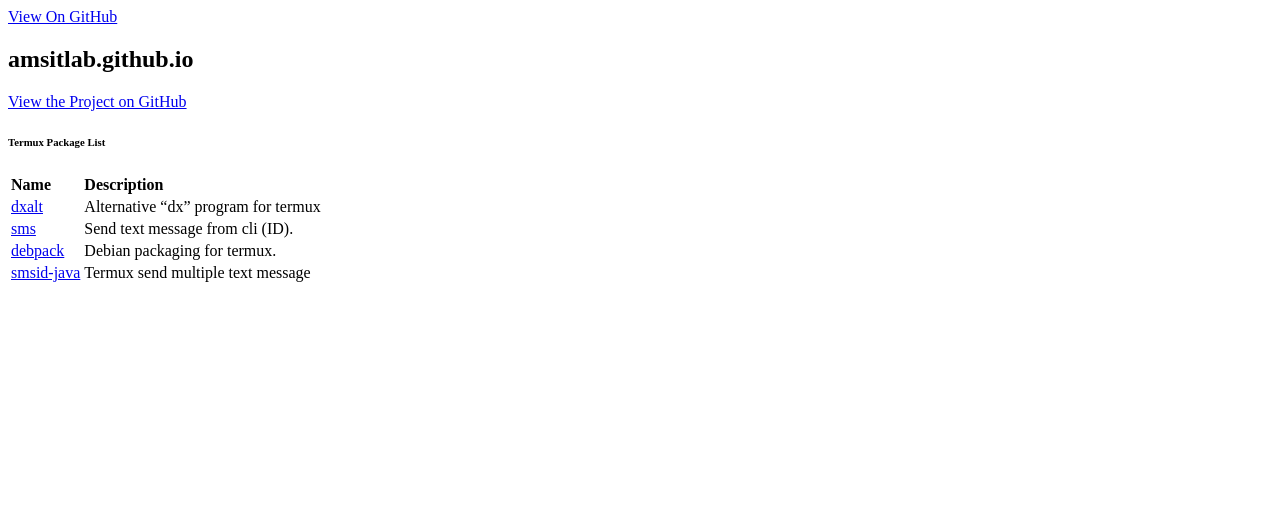
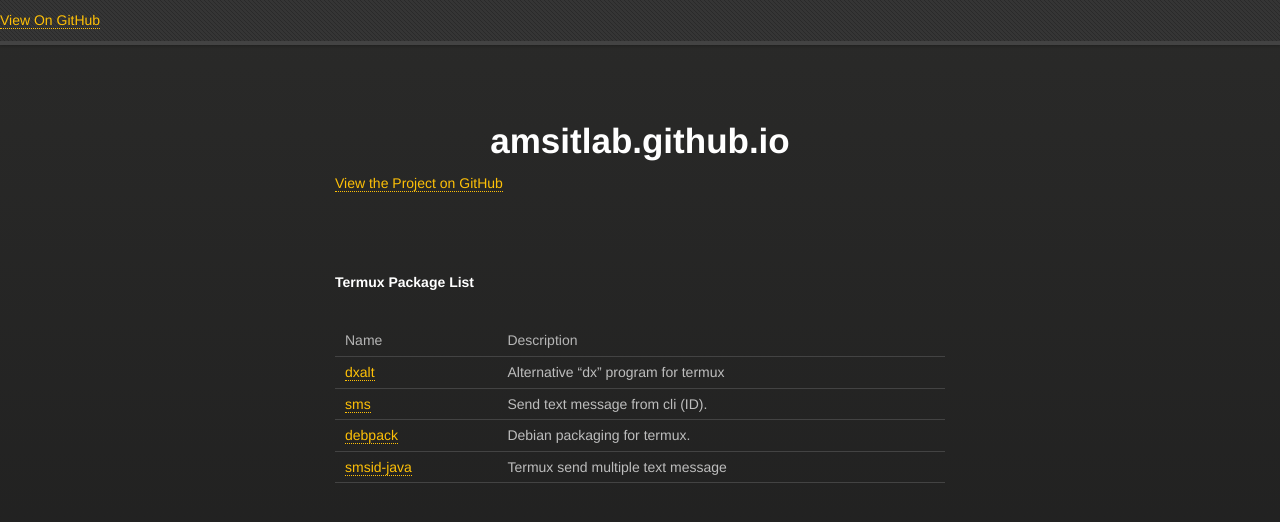
Before and after one commit to amsitlab/amsitlab.github.io, a Jekyll site: the page built from index.md, in a window 1280 px wide. Shown: the top 522 px of the page. Built offline with Jekyll 4.4.1, drawn with Linux system fonts in a browser that asks for light colours; some web fonts are replaced; the repository's description, which GitHub fills in, is left out.

Commit message:
Add file assets/css/styles.css

```diff
--- a/_layouts/default.html
+++ b/_layouts/default.html
@@ -11,7 +11,7 @@
     <meta property="og:image:height" content="94">
     <link href='https://fonts.googleapis.com/css?family=Lato:300italic,700italic,300,700' rel='stylesheet' type='text/css'>
     <!--link rel="stylesheet" href="{{ '/assets/css/style.css?v=' | append: site.github.build_revision | relative_url }}"-->
-    <link rel="stylesheet" href="{{ '/assets/css/styles.css">
+    <link rel="stylesheet" href="/assets/css/styles.css">
     <link rel="apple-touch-icon" sizes="180x180" href="{{ '/assets/images/apple-touch-icon.png' | relative_url }}">
     <link rel="icon" type="image/png" sizes="32x32" href="{{ '/assets/images/favicon-32x32.png' | relative_url}}">
     <link rel="icon" type="image/png" sizes="16x16" href="{{ '/assets/images/favicon-16x16.png' | relative_url }}">
```
